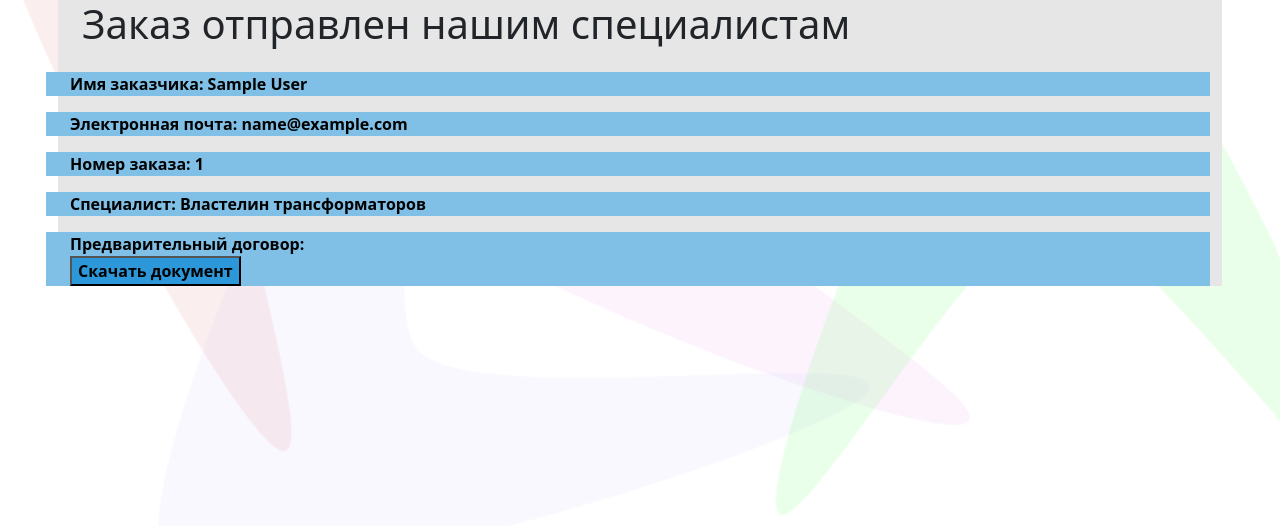
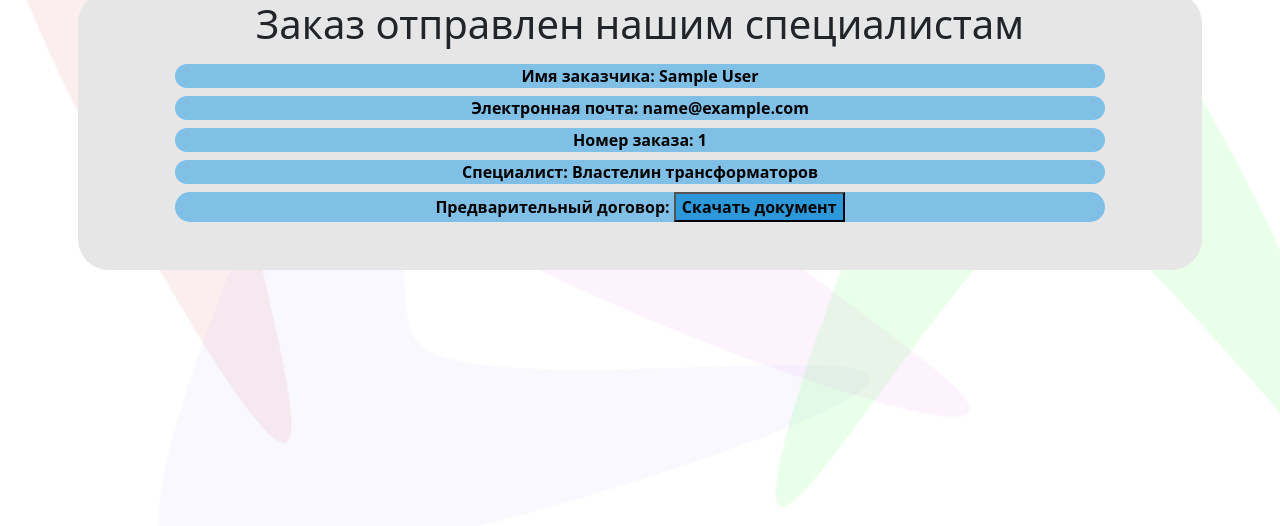
Before and after one commit to Electro98/protok, a Django app: page /results/1/ in a window 1280 px wide. Shown: the top 526 px of the page. Run offline with Django 3.2, Linux system fonts and the light colour scheme; tables that the repository leaves empty hold one stand-in row (values such as "Sample post").

Commit message:
Чутка редизайна от Сергея и Тимофея
Не бейте пжлст

```diff
--- a/protok/calc/templates/calc/results.html
+++ b/protok/calc/templates/calc/results.html
@@ -6,29 +6,42 @@
     <title>
         Шаблон
     </title>
-      <link href="https://cdn.jsdelivr.net/npm/bootstrap@5.1.3/dist/css/bootstrap.min.css" rel="stylesheet" integrity="sha384-1BmE4kWBq78iYhFldvKuhfTAU6auU8tT94WrHftjDbrCEXSU1oBoqyl2QvZ6jIW3" crossorigin="anonymous">
-    <script src="https://cdn.jsdelivr.net/npm/bootstrap@5.1.3/dist/js/bootstrap.bundle.min.js" integrity="sha384-ka7Sk0Gln4gmtz2MlQnikT1wXgYsOg+OMhuP+IlRH9sENBO0LRn5q+8nbTov4+1p" crossorigin="anonymous"></script>
+    <link href="https://cdn.jsdelivr.net/npm/bootstrap@5.1.3/dist/css/bootstrap.min.css" rel="stylesheet"
+          integrity="sha384-1BmE4kWBq78iYhFldvKuhfTAU6auU8tT94WrHftjDbrCEXSU1oBoqyl2QvZ6jIW3" crossorigin="anonymous">
+    <script src="https://cdn.jsdelivr.net/npm/bootstrap@5.1.3/dist/js/bootstrap.bundle.min.js"
+            integrity="sha384-ka7Sk0Gln4gmtz2MlQnikT1wXgYsOg+OMhuP+IlRH9sENBO0LRn5q+8nbTov4+1p"
+            crossorigin="anonymous"></script>
 
 </head>
-<body style="background: url({% static 'calc/fon_site.png' %}); background-size: cover; background-position: center;",>
-<div class="container bg-white">
-<div class="row g-5 gap-3", style="background: #E6E6E6">
-    <h1>
+<body style="background: url({% static 'calc/fon_site.png' %}); background-size: cover; background-position: center;" ,>
+<div class="container">
+    <div class="row 3 g-2 pb-5" , style="background: #E6E6E6; border-radius: 31px">
+        <center><h1>
             Заказ отправлен нашим специалистам
         </h1>
-    <div class="row g-8 gap 2", style="background: #80C0E7" >
+        </center>
+        <center>
+        <div class="col-md-10" , style="background: #80C0E7;border-radius: 31px;">
             <span style="color: #000000; font-weight: bold;">Имя заказчика: {{ client.full_name }}</span>
         </div>
-    <div class="row g-8 gap 2", style="background: #80C0E7">
+        </center>
+        <center>
+        <div class="col-md-10" , style="background: #80C0E7;border-radius: 31px">
             <span style="color: #000000; font-weight: bold;">Электронная почта: {{ client.email }}</span>
         </div>
-    <div class="row g-8 gap 2", style="background: #80C0E7">
+            </center>
+        <center>
+        <div class="col-md-10" , style="background: #80C0E7;border-radius: 31px">
             <span style="color: #000000; font-weight: bold;">Номер заказа: {{ order.id }}</span>
         </div>
-    <div class="row g-8 gap 2 ", style="background: #80C0E7">
+            </center>
+        <center>
+        <div class="col-md-10 " , style="background: #80C0E7;border-radius: 31px">
             <span style="color: #000000; font-weight: bold;">Специалист: Властелин трансформаторов</span>
         </div>
-    <div class="row g-8 gap 2 ", style="background: #80C0E7">
+        </center>
+        <center>
+        <div class="col-md-10" , style="background: #80C0E7;border-radius: 31px">
             <span style="color: #000000; font-weight: bold;">Предварительный договор: </span>
             <a href="http://127.0.0.1:8000/static/calc/fon_site.png" download="">
                 <button style="background: #2C98DA">
@@ -36,6 +49,7 @@
                 </button>
             </a>
         </div>
+        </center>
     </div>
 </div>
 
```
Also changed, not shown: protok/orders/БД.png (added), protok/orders/Тервер_6.png (added). Lines whose indentation alone changed are shown as unchanged.
